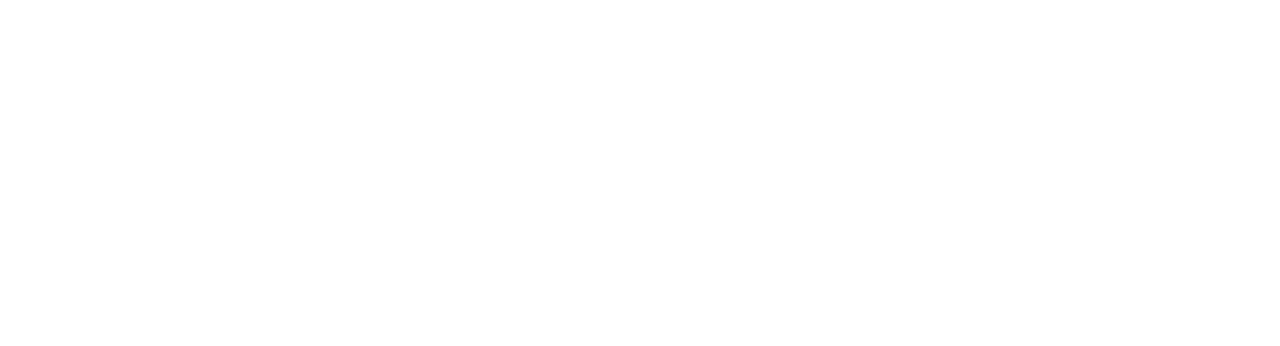
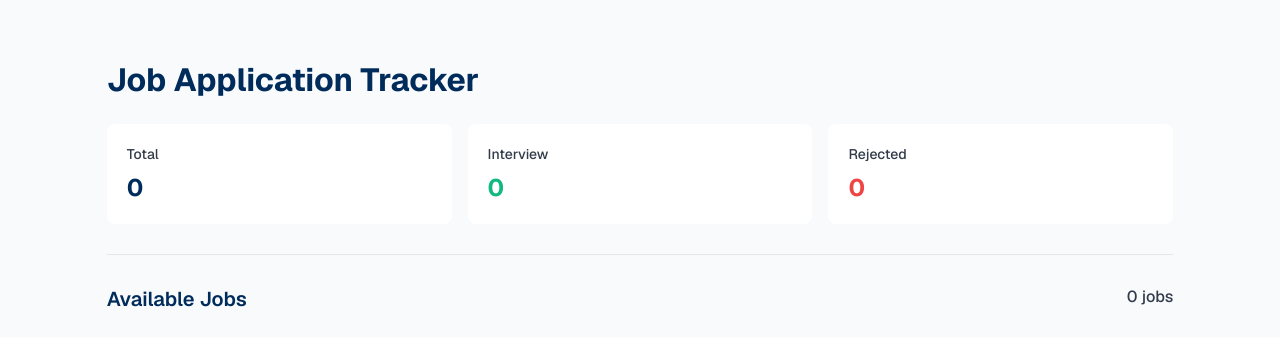
Before and after one commit to rashedulislam595/Assignment-4-Job-Tracker, a plain HTML site: page index.html in a window 1280 px wide. Drawn offline with nearby package versions, Linux system fonts and the light colour scheme.

Commit message:
added by header section,count section ,avalable job section title & job count section

```diff
--- a/index.html
+++ b/index.html
@@ -27,8 +27,38 @@
 
 </head>
 
-<body>
+<body class=" bg-[#F8FAFC] ">
+    <header class="w-10/12 2xl:w-9/12 mx-auto  pt-14">
+        <h2 class="text-[#002C5C] text-[28px] md:text-[32px] font-bold mb-5">Job Application Tracker</h2>
+        <!-- count section -->
+        <div class="flex gap-4 pb-[30px]">
+            <div class=" w-full p-5 rounded-lg bg-[#FFFFFF]">
+                <p class="text-[#323B49] font-medium text-sm">Total</p>
+                <h3 id="total-count" class="font-bold text-2xl text-[#002C5C] mt-2">0</h3>
+            </div>
+            <div class=" w-full p-5 rounded-lg bg-[#FFFFFF]">
+                <p class="text-[#323B49] font-medium text-sm">Interview</p>
+                <h3 id="interview-count" class="font-bold text-2xl text-[#10B981] mt-2">0</h3>
+            </div>
+            <div class=" w-full p-5 rounded-lg bg-[#FFFFFF] ">
+                <p class="text-[#323B49] font-medium text-sm">Rejected</p>
+                <h3 id="rejected-count" class="font-bold text-2xl text-[#EF4444] mt-2">0</h3>
+            </div>
+        </div>
+        <hr class="text-[#E6E7E9] pb-[30px]">
+    </header>
 
+    <!-- available job section -->
+    <main class="w-10/12 2xl:w-9/12 mx-auto  ">
+        <!-- title & job count &tab section -->
+        <section>
+            <!-- title & job count -->
+            <div class="flex justify-between pb-6">
+                <h2 class="text-[#002C5C] text-xl font-semibold ">Available Jobs</h2>
+                <p class="text-[#323B49] font-medium"><span id="available-job-count">0</span> jobs</p>
+            </div>
+        </section>
+    </main>
 </body>
 
 </html>
```
